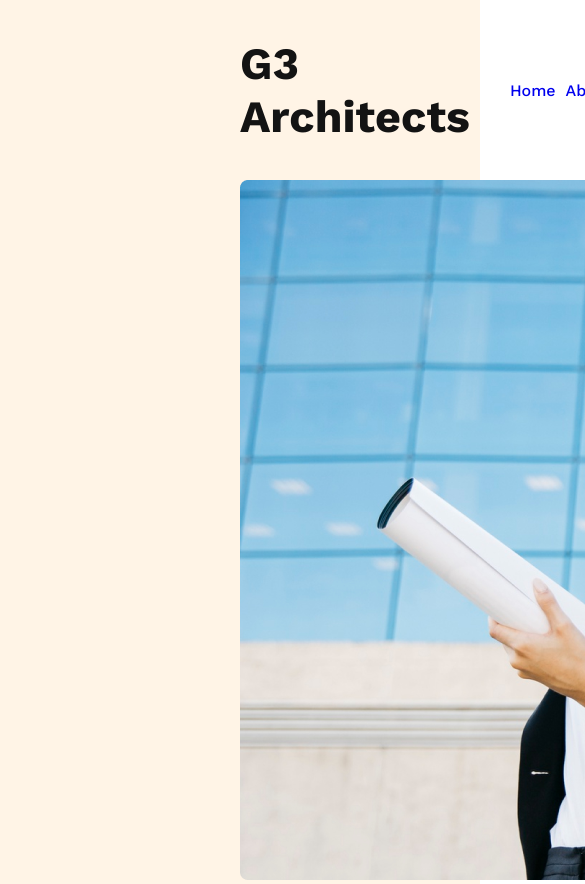
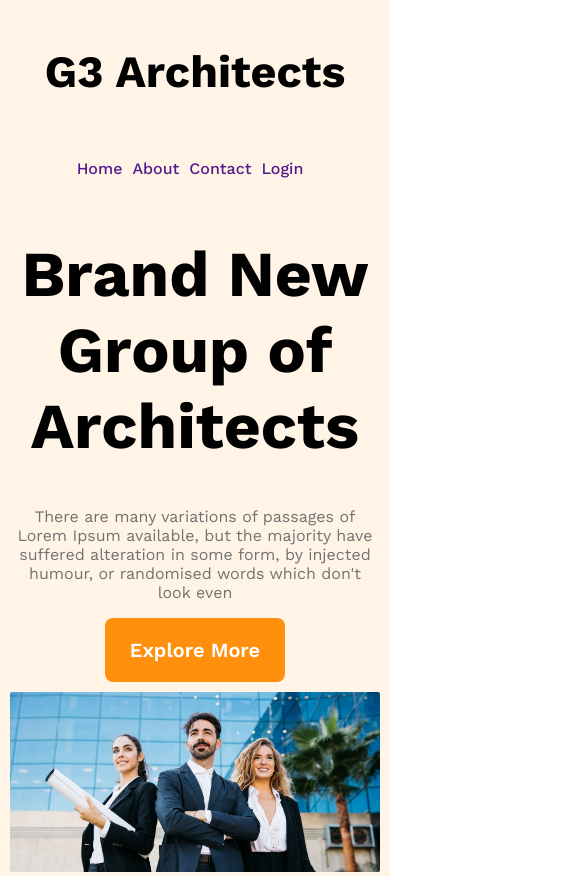
Before and after one commit to ronygit/g3-architect-website-pratice, a plain HTML site: page index.html in a window 390 px wide. Shown: the top 884 px of the page, 585 px wide, since content can reach past the window. Drawn offline with nearby package versions, Linux system fonts and the light colour scheme.

Commit message:
header done

```diff
--- a/index.html
+++ b/index.html
@@ -4,24 +4,28 @@
 <head>
     <meta charset="UTF-8">
     <meta name="viewport" content="width=device-width, initial-scale=1.0">
-    <title>G3 Architects</title>
+    <title>G3 Architects practice</title>
     <link rel="stylesheet" href="styles/g3_architect.css">
 </head>
 
 <body>
     <header>
         <nav>
-            <h2 class="nav-title">G3 Architects</h2>
+            <h3 class="nav-title">G3 Architects</h3>
             <ul>
-                <li><a href="#">Home</a></li>
-                <li><a href="#">About</a></li>
-                <li><a href="#">Contact</a></li>
-                <li><a href="#">Login</a></li>
+                <li><a href="">Home</a></li>
+                <li><a href="">About</a></li>
+                <li><a href="">Contact</a></li>
+                <li><a href="">Login</a></li>
             </ul>
         </nav>
         <div class="banner">
             <div class="banner-content">
-
+                <h1 class="banner-title">Brand New Group of Architects</h1>
+                <p class="banner-description">There are many variations of passages of Lorem Ipsum available, but the
+                    majority have suffered alteration in some form, by injected humour, or randomised words which don't
+                    look even</p>
+                <button class="btn-primary">Explore More</button>
             </div>
             <img src="images/banner.png" alt="">
         </div>
--- a/styles/g3_architect.css
+++ b/styles/g3_architect.css
@@ -1,4 +1,4 @@
-@import url('https://fonts.googleapis.com/css2?family=Open+Sans:ital,wght@0,300..800;1,300..800&family=Work+Sans:ital,wght@0,100..900;1,100..900&display=swap');
+@import url('https://fonts.googleapis.com/css2?family=Work+Sans:ital,wght@0,100..900;1,100..900&display=swap');
 
 * {
     font-family: "Work Sans", sans-serif;
@@ -8,13 +8,14 @@ body {
     margin: 0;
 }
 
-
-/* header styles */
+/* header styes */
 header {
     background: #fff4e6;
     padding: 0px 240px;
 }
 
+
+/* nav styles */
 nav {
     display: flex;
     justify-content: space-between;
@@ -23,22 +24,67 @@ nav {
 
 .nav-title {
     font-size: 2.8rem;
-    font-weight: 700;
-    color: #131313;
 }
 
 nav ul {
+    list-style-type: none;
     display: flex;
+    padding: 0;
 }
 
 nav li {
+    margin-right: 10px;
+    font-weight: 500;
+}
+
+nav a {
     text-decoration: none;
-    margin-right: 10px;
-    list-style-type: none;
-    font-weight: 500;
+}
+
+
+/* banner styles */
+.banner-content {
+    max-width: 800px;
+    margin: 0 auto;
+    text-align: center;
+}
+
+.banner-title {
+    font-size: 4em;
+}
+
+.banner-description {
+
+    color: #727272;
+}
+
+.btn-primary {
+    border: none;
+    padding: 20px 25px;
+    border-radius: 8px;
+    background: #FF900E;
+    color: #FFF;
+    font-size: 1.25rem;
+    font-weight: 600;
+    cursor: pointer;
+}
+
+.banner img {
+    margin-top: 10px;
+    width: 100%;
+}
+
+
+/* media queries */
+/* mobile devices */
+@media only screen and (max-width: 576px) {
+
+    header {
+        padding: 0px 10px;
+    }
+
+    nav {
+        flex-direction: column;
+    }
 
 }
-
-nav li a {
-    text-decoration: none;
-}
```
